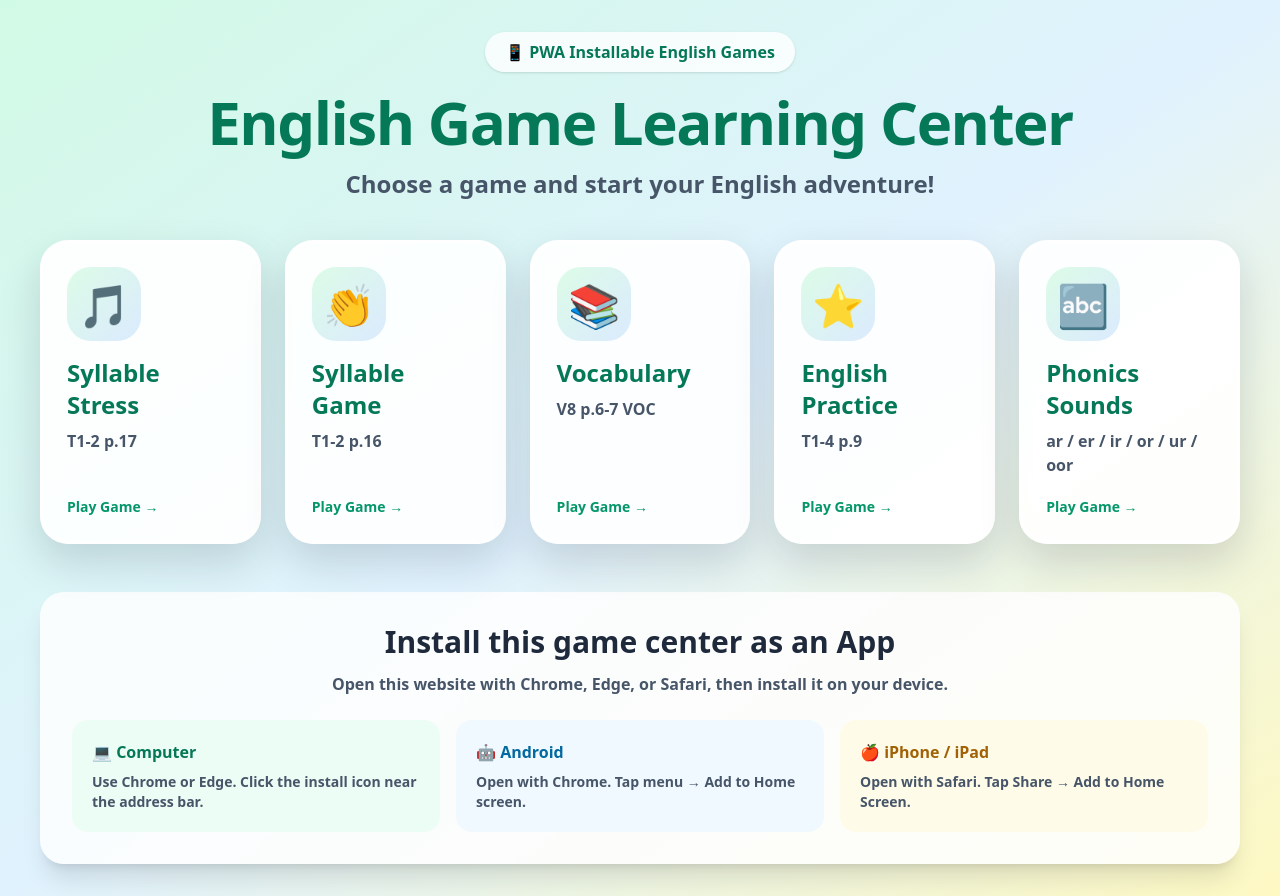
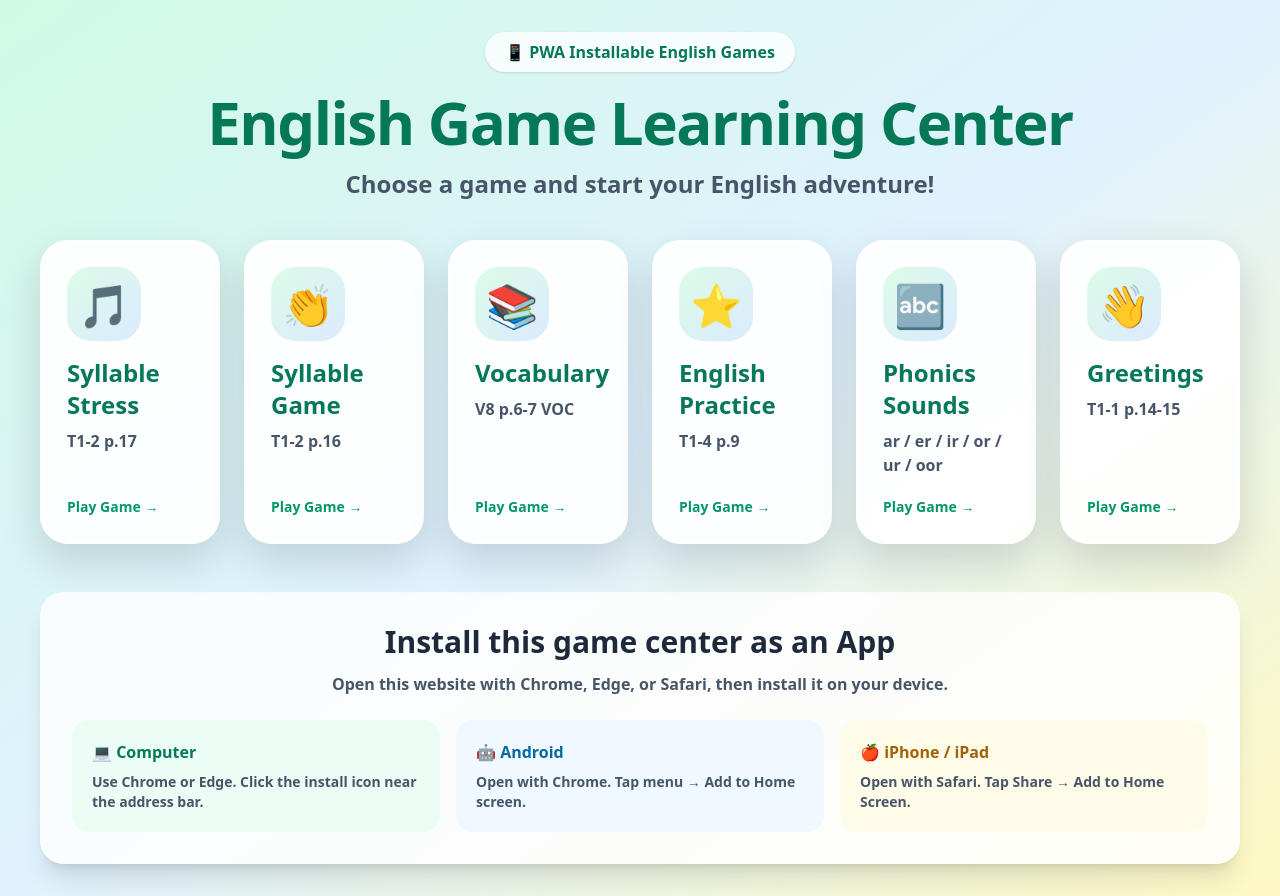
Before and after one commit to JackChung-Taiwan/0502, a plain HTML site: page index.html in a window 1280 px wide. Drawn offline with nearby package versions, Linux system fonts and the light colour scheme.

Commit message:
Modify game grid and add 'Greetings' game card
Updated the game grid layout and added a new game card for 'Greetings'.

```diff
--- a/index.html
+++ b/index.html
@@ -88,7 +88,7 @@
       </div>
 
       <!-- Game Grid -->
-      <div class="grid grid-cols-1 sm:grid-cols-2 xl:grid-cols-5 gap-5 md:gap-6">
+      <div class="grid grid-cols-1 sm:grid-cols-2 lg:grid-cols-3 xl:grid-cols-6 gap-5 md:gap-6">
         <a
           class="game-card"
           href="https://michelle0919.github.io/T1-2-p.17-syllable-stress/"
@@ -188,6 +188,25 @@
             Play Game →
           </div>
         </a>
+        <a
+  class="game-card"
+  href="https://michelle0919.github.io/T1-1-p.14-15_Greetings-and-Introductions/"
+  target="_blank"
+  rel="noopener noreferrer"
+>
+  <div>
+    <div class="game-icon">👋</div>
+    <h2 class="text-2xl font-black text-emerald-700 mb-2">
+      Greetings
+    </h2>
+    <p class="text-slate-600 font-semibold">
+      T1-1 p.14-15
+    </p>
+  </div>
+  <div class="mt-5 text-sm font-bold text-emerald-600">
+    Play Game →
+  </div>
+</a>
       </div>
 
       <!-- Install Area -->
```
